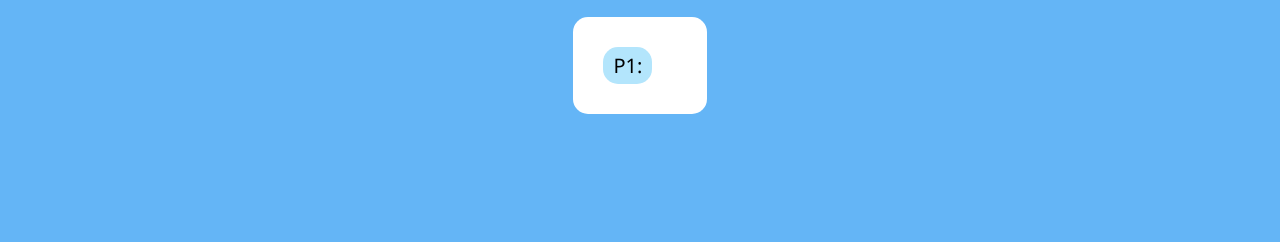
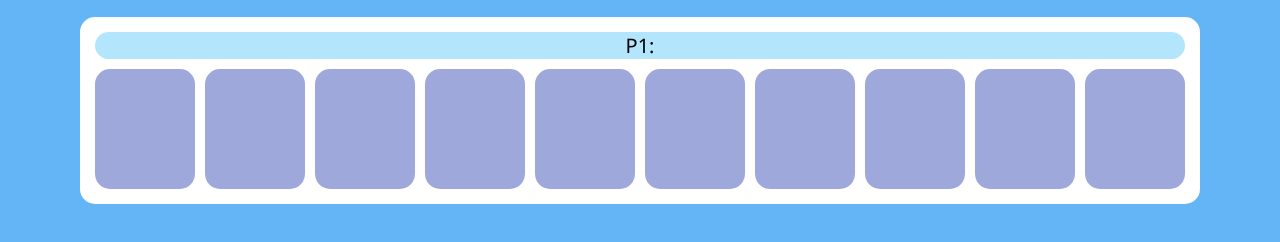
Before and after one commit to TechPiranja/Memory, a plain HTML site: page index.html in a window 1280 px wide. Both pictures are taken after a click on the button "Start Game!". Shown: the part 74-316 px from the top of the page. Drawn offline with Linux system fonts and the light colour scheme.

Commit message:
+ added board creation function

```diff
--- a/index.html
+++ b/index.html
@@ -42,7 +42,8 @@
         </div>
       </div>
       <div class="game" id="game">
-        <div id="playerAvatars" class="rowContainer"></div>
+        <div id="playerAvatars"></div>
+        <div id="board" class="board simpleContainer"></div>
       </div>
     </div>
   </body>
--- a/script.js
+++ b/script.js
@@ -33,6 +33,7 @@ function setPlayerRange() {
   }
 }
 
+// currently not used
 function setPlayerName(e) {
   console.log(e.target.value);
 }
@@ -43,6 +44,19 @@ function startGame() {
 
   let x = document.getElementById("configuration");
   x.style.display = "none";
+
+  let pairSize = document.getElementById("outputPairSize").innerHTML;
+  createBoard(pairSize);
+}
+
+function createBoard(pairSize) {
+  let board = document.getElementById("board");
+  for (let i = 0; i < pairSize * 2; i++) {
+    let div = document.createElement("div");
+    div.classList.add("card");
+    //div.setAttribute("id", "player" + playerId);
+    board.appendChild(div);
+  }
 }
 
 function addPlayers(playerId) {
--- a/style.css
+++ b/style.css
@@ -74,9 +74,6 @@ h1 {
 .game {
   display: flex;
   flex-direction: column;
-  align-content: center;
-  justify-content: center;
-  justify-items: center;
   background-color: white;
   border-radius: 15px;
   margin: 20px;
@@ -107,3 +104,11 @@ h1 {
 #player4 {
   background-color: #b2dfdb;
 }
+
+.card {
+  background-color: #9fa8da;
+  width: 100px;
+  height: 120px;
+  border-radius: 15px;
+  margin: 5px;
+}
```
